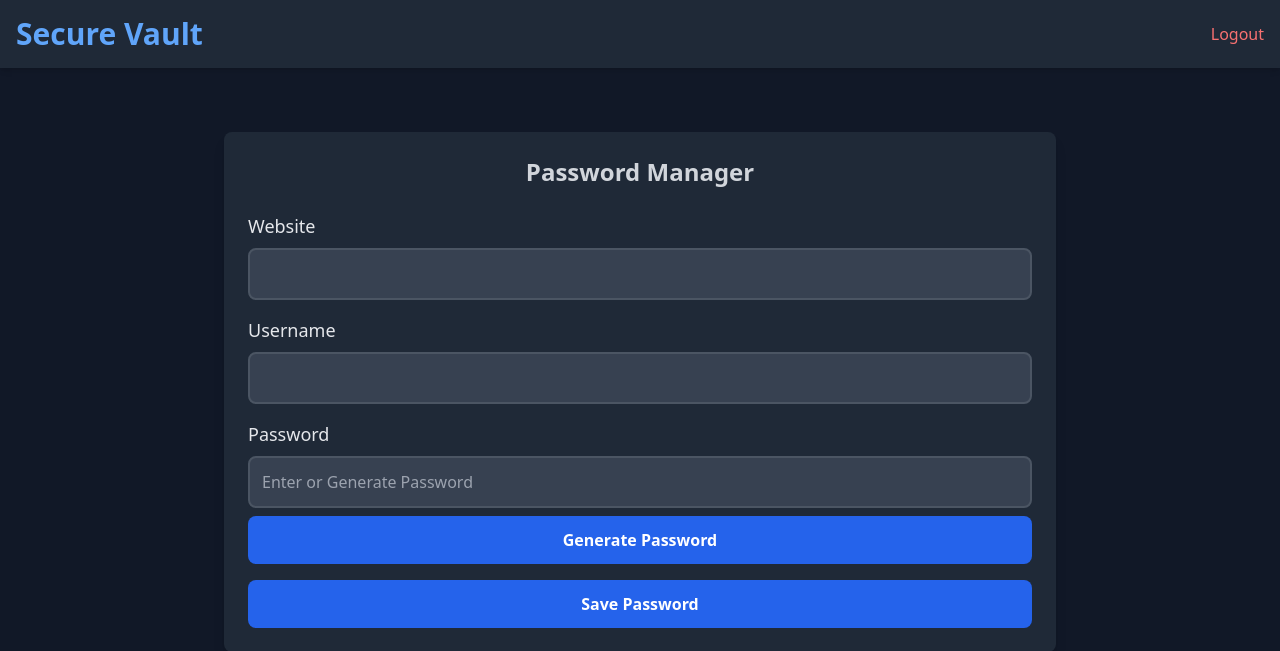
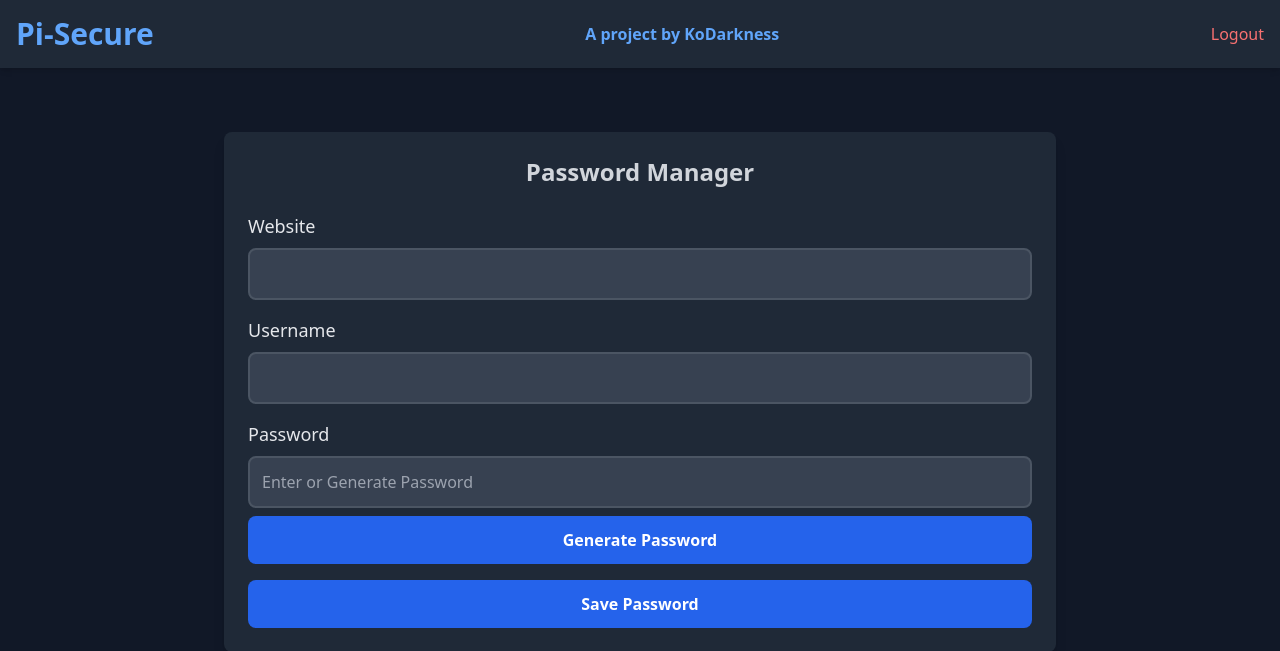
Before and after one commit to KoDakness/pi-secure, a Flask app: page /dashboard in a window 1280 px wide. Shown: the top 651 px of the page. Run offline with Flask 2, Linux system fonts and the light colour scheme; a user stored in the database is signed in; data comes from the database, SQL or seed files in the repository; data that the repository does not hold is empty; some libraries are stand-ins or nearby versions.

Commit message:
Update dashboard.html
tiny visual change

```diff
--- a/templates/dashboard.html
+++ b/templates/dashboard.html
@@ -10,7 +10,8 @@
 
 <body class="bg-gray-900 text-gray-300 min-h-screen">
     <header class="bg-gray-800 p-4 shadow-md flex justify-between items-center">
-        <h1 class="text-3xl font-semibold text-blue-400">Secure Vault</h1>
+        <h1 class="text-3xl font-semibold text-blue-400">Pi-Secure</h1>
+        <h2 class="text-1xl font-semibold text-blue-400">A project by KoDarkness</h2>
         <a href="/logout" class="text-red-400 hover:underline">Logout</a>
     </header>
 
```
